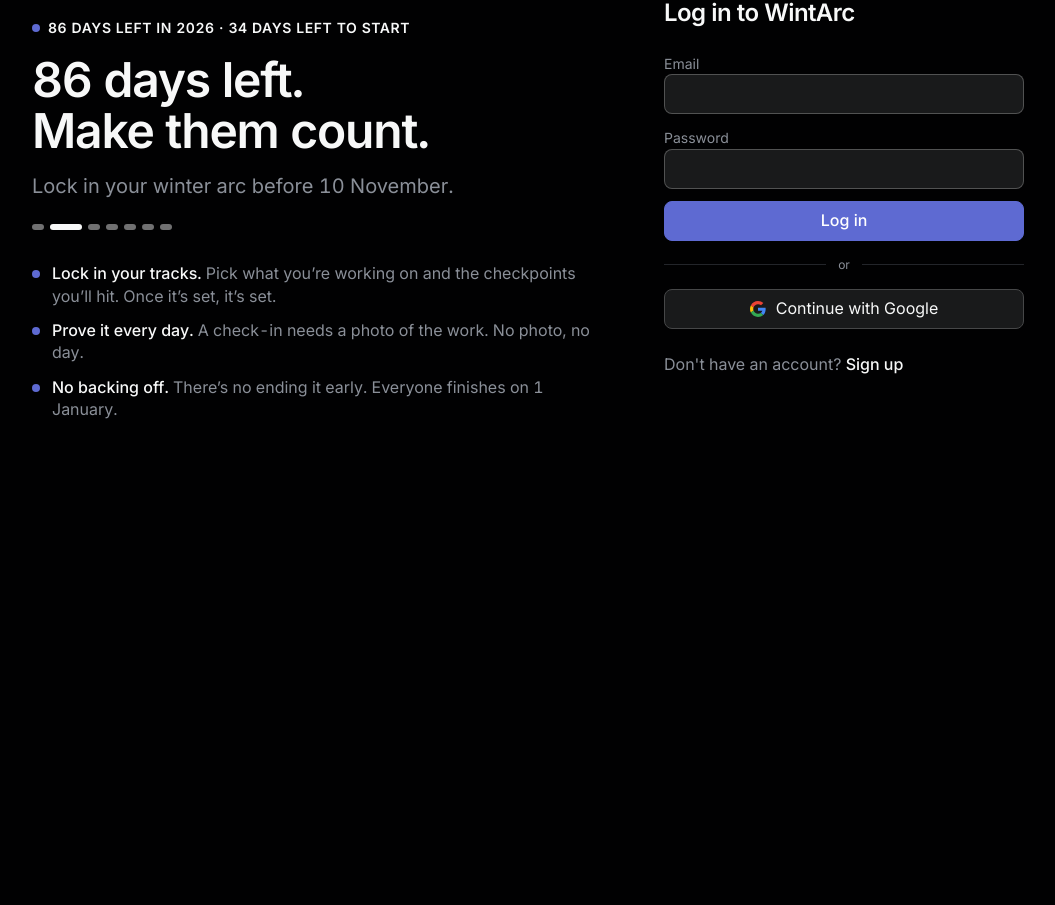
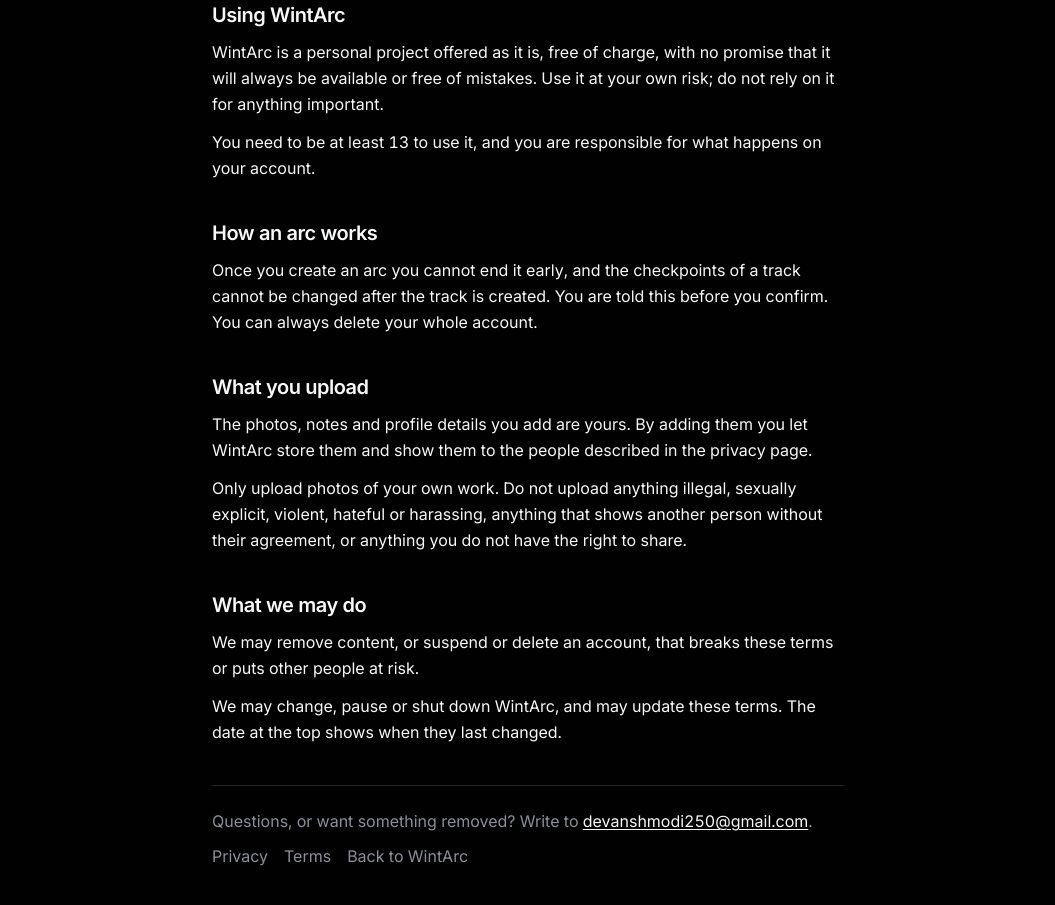
Before and after one commit to DevanshModi09/WintArc, a React (Vite) app in the folder client/: page /terms in a window 1280 px wide. Before the commit this address led to /login. Shown: the part 213-1118 px from the top of the page, without its empty margins (112-1167 px from the left). Before the commit the page ends 800 px from the top, so only its background shows below. Built offline with nearby package versions, Linux system fonts and the light colour scheme; no server answers.

Commit message:
add privacy and terms pages

```diff
--- a/client/src/App.tsx
+++ b/client/src/App.tsx
@@ -8,6 +8,7 @@
 import { Board } from './pages/Board'
 import { Commitment } from './pages/Commitment'
 import { Friends } from './pages/Friends'
+import { Legal } from './pages/Legal'
 import { Onboarding } from './pages/Onboarding'
 import { Profile } from './pages/Profile'
 import { Today } from './pages/Today'
@@ -36,6 +37,8 @@
           <Route path="/login" element={<AuthPage mode="login" />} />
           <Route path="/signup" element={<AuthPage mode="signup" />} />
           <Route path="/c/:username" element={<Commitment />} />
+          <Route path="/privacy" element={<Legal doc="privacy" />} />
+          <Route path="/terms" element={<Legal doc="terms" />} />
           <Route path="*" element={<Navigate to="/login" replace />} />
         </Routes>
       )}
@@ -73,6 +76,8 @@
   return (
     <Routes>
       <Route path="c/:username" element={<Commitment signedIn />} />
+      <Route path="privacy" element={<Legal doc="privacy" />} />
+      <Route path="terms" element={<Legal doc="terms" />} />
       <Route element={<Layout user={user} />}>
         <Route index element={<Today user={user} onUser={(next) => setMe({ ...me, user: next })} />} />
         <Route path="board" element={<Board />} />
--- a/client/src/pages/AuthPage.tsx
+++ b/client/src/pages/AuthPage.tsx
@@ -232,6 +232,17 @@
             {copy.switchLink}
           </Link>
         </p>
+        <p className="label mt-6">
+          By continuing you agree to the{' '}
+          <Link to="/terms" className="underline underline-offset-2 hover:text-fg">
+            terms
+          </Link>{' '}
+          and{' '}
+          <Link to="/privacy" className="underline underline-offset-2 hover:text-fg">
+            privacy page
+          </Link>
+          .
+        </p>
       </section>
     </main>
   )
--- /dev/null
+++ b/client/src/pages/Legal.tsx
@@ -0,0 +1,140 @@
+import { Link } from 'react-router-dom'
+import { Logo } from '../components/ArcParts'
+import { useTitle } from '../useTitle'
+
+// Where questions about either page go.
+const CONTACT = 'devanshmodi250@gmail.com'
+const UPDATED = '9 October 2026'
+
+type Section = { heading: string; body: string[] }
+
+const PRIVACY: Section[] = [
+  {
+    heading: 'What WintArc is',
+    body: ['WintArc is a personal project for running a winter arc: you set tracks and checkpoints, check in each day with a photo, and can follow friends doing the same. This page says what it stores about you and who can see it.'],
+  },
+  {
+    heading: 'What we store',
+    body: [
+      'Your account: the email address and name from your Google account or the email you sign up with, and the username you pick. If you sign in with Google we never see your Google password.',
+      'Your profile, if you fill it in: a photo, a short bio, a location, a link and some tags.',
+      'Your arc: its name and dates, your tracks and their schedules, your checkpoints, and each daily check-in with the photo and note you attach to it.',
+      'Your daily one-line reflections.',
+      'Who you are friends with on WintArc, and friend requests.',
+    ],
+  },
+  {
+    heading: 'Who can see it',
+    body: [
+      'Tracks you mark public, their checkpoints and your streak, level and activity grid can be seen by other signed-in people, and you appear on the board.',
+      'Your friends see your check-ins on public tracks in their feed. A photo is only shown to them if you chose "Friends" for it; choose "Only me" and they see the check-in without the photo.',
+      'Tracks you mark private are only ever shown to you.',
+      'Your reflections are only ever shown to you.',
+      'If you turn on your public page, anyone with its link can see your arc and public tracks without an account. It is off unless you turn it on.',
+      'Proof photos are stored at web addresses that are random and are not listed anywhere, but a photo can be opened by anyone who has its exact address. Do not upload anything you would not want seen.',
+    ],
+  },
+  {
+    heading: 'Where it lives',
+    body: [
+      'Sign-in, the database and photo storage run on Supabase. The website is served by Vercel and the server runs on Amazon Web Services. These companies process the data on our behalf to run the app.',
+      'We do not sell your data, show ads, or use advertising or analytics trackers. Your browser keeps a sign-in session so you stay logged in.',
+    ],
+  },
+  {
+    heading: 'How long we keep it',
+    body: [
+      'Proof photos are temporary: they may be deleted from storage a few days after they are uploaded, while the check-in they backed up stays. Do not rely on WintArc to keep your photos.',
+      'Everything else is kept until you delete your account.',
+    ],
+  },
+  {
+    heading: 'Your choices',
+    body: [
+      'On your profile, under Edit, you can download everything we hold about you as a file, and you can delete your account. Deleting your account removes your profile, arcs, check-ins, reflections and friendships for good.',
+      'WintArc is not meant for children under 13.',
+    ],
+  },
+]
+
+const TERMS: Section[] = [
+  {
+    heading: 'Using WintArc',
+    body: [
+      'WintArc is a personal project offered as it is, free of charge, with no promise that it will always be available or free of mistakes. Use it at your own risk; do not rely on it for anything important.',
+      'You need to be at least 13 to use it, and you are responsible for what happens on your account.',
+    ],
+  },
+  {
+    heading: 'How an arc works',
+    body: ['Once you create an arc you cannot end it early, and the checkpoints of a track cannot be changed after the track is created. You are told this before you confirm. You can always delete your whole account.'],
+  },
+  {
+    heading: 'What you upload',
+    body: [
+      'The photos, notes and profile details you add are yours. By adding them you let WintArc store them and show them to the people described in the privacy page.',
+      'Only upload photos of your own work. Do not upload anything illegal, sexually explicit, violent, hateful or harassing, anything that shows another person without their agreement, or anything you do not have the right to share.',
+    ],
+  },
+  {
+    heading: 'What we may do',
+    body: [
+      'We may remove content, or suspend or delete an account, that breaks these terms or puts other people at risk.',
+      'We may change, pause or shut down WintArc, and may update these terms. The date at the top shows when they last changed.',
+    ],
+  },
+]
+
+const DOCS = {
+  privacy: { title: 'Privacy', intro: 'What WintArc stores about you and who can see it.', sections: PRIVACY },
+  terms: { title: 'Terms of use', intro: 'The short version of what you agree to by using WintArc.', sections: TERMS },
+}
+
+// The privacy page and the terms page. Both are open to anyone, signed in or not.
+export function Legal({ doc }: { doc: keyof typeof DOCS }) {
+  const { title, intro, sections } = DOCS[doc]
+  useTitle(title)
+
+  return (
+    <main className="mx-auto max-w-[680px] space-y-10 px-6 py-12">
+      <Link to="/">
+        <Logo />
+      </Link>
+      <header>
+        <div className="eyebrow">Last updated {UPDATED}</div>
+        <h1 className="mt-3 text-[40px] leading-none font-medium">{title}</h1>
+        <p className="mt-3 text-muted">{intro}</p>
+      </header>
+      {sections.map((section) => (
+        <section key={section.heading} className="space-y-3">
+          <h2 className="h2 text-xl">{section.heading}</h2>
+          {section.body.map((paragraph) => (
+            <p key={paragraph} className="leading-relaxed">
+              {paragraph}
+            </p>
+          ))}
+        </section>
+      ))}
+      <footer className="space-y-3 border-t border-line pt-6 text-muted">
+        <p>
+          Questions, or want something removed? Write to{' '}
+          <a href={`mailto:${CONTACT}`} className="text-fg underline underline-offset-2">
+            {CONTACT}
+          </a>
+          .
+        </p>
+        <p className="flex gap-4">
+          <Link to="/privacy" className="hover:text-fg">
+            Privacy
+          </Link>
+          <Link to="/terms" className="hover:text-fg">
+            Terms
+          </Link>
+          <Link to="/" className="hover:text-fg">
+            Back to WintArc
+          </Link>
+        </p>
+      </footer>
+    </main>
+  )
+}
```
